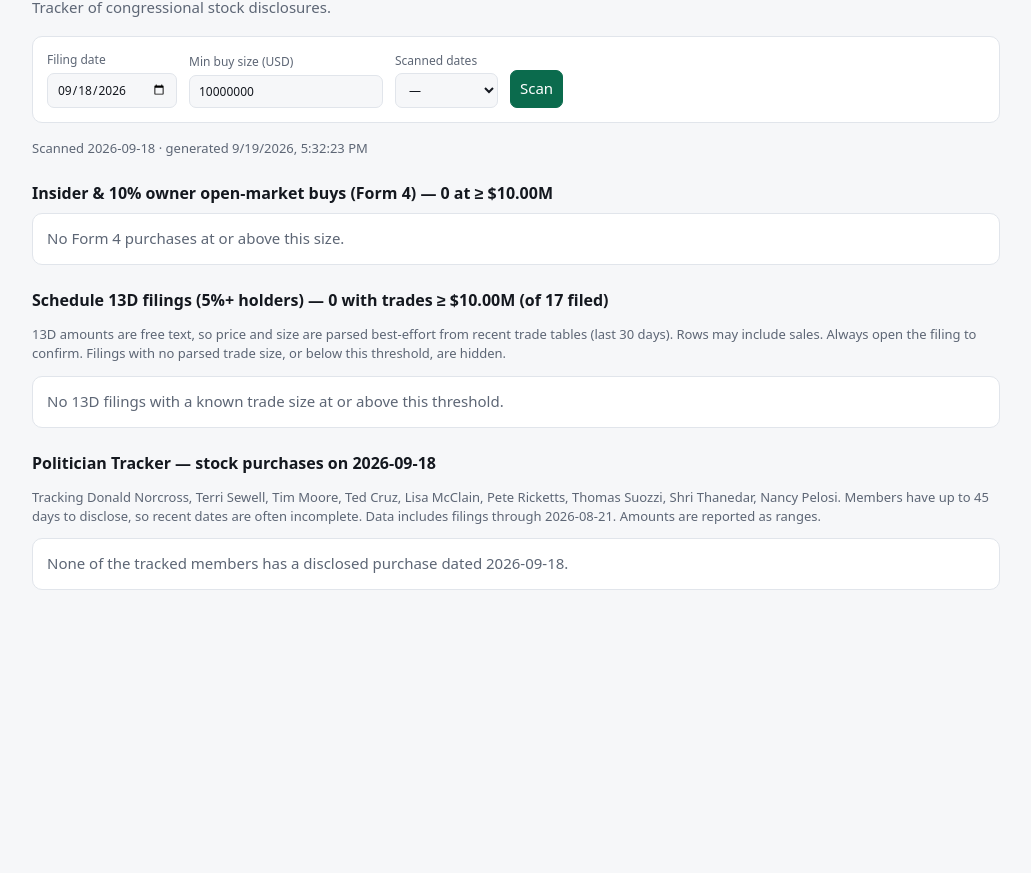
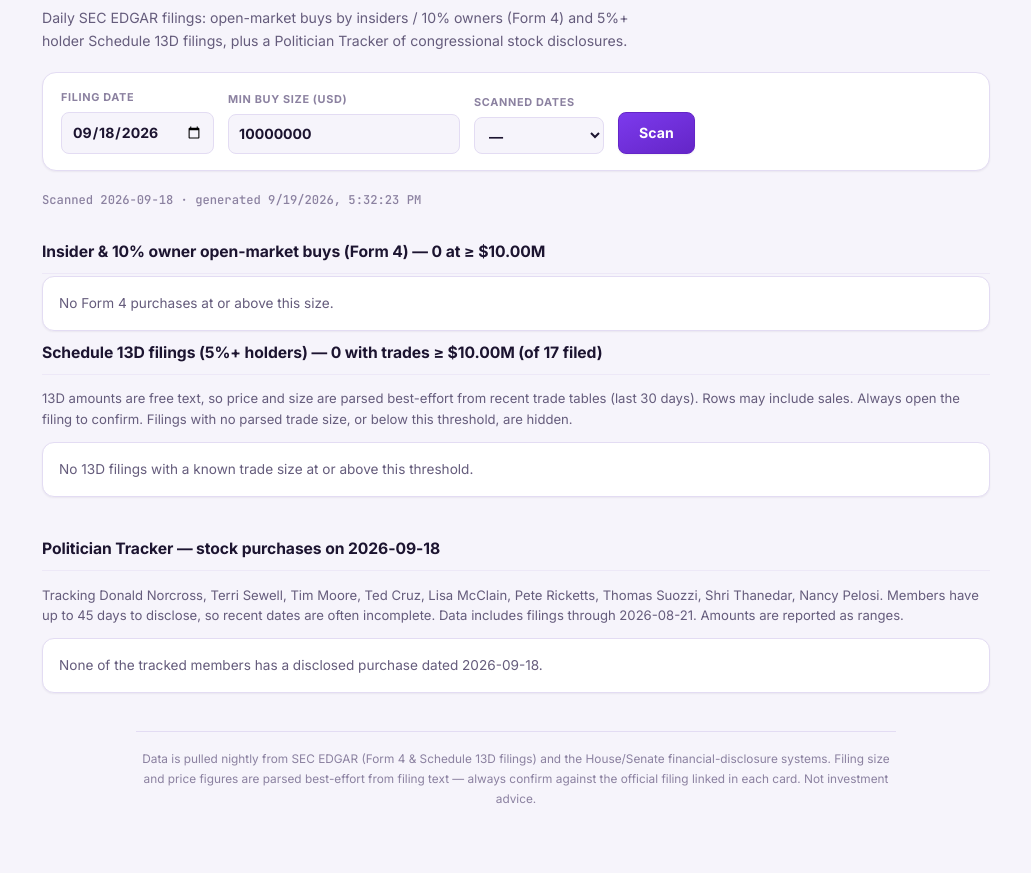
Before and after one commit to Reidkazzz/insider-buy-scanner, a website: page index.html in a window 1280 px wide. Shown: the part 81-954 px from the top of the page, without its empty margins (124-1155 px from the left). Before the commit the page ends 800 px from the top, so only its background shows below. Drawn offline with Linux system fonts and the light colour scheme.

Commit message:
Professionalize the UI with a purple theme
Updated styles and layout for impVisual redesign only: purple theme (Inter/JetBrains Mono fonts, refined cards/tags/stats, light+dark mode), branded header, and a data-source footer disclaimer. No changes to the data pipeline (scripts/, data/, workflows) or to any JS-referenced element IDs/classes.roved design and usability.

```diff
--- a/index.html
+++ b/index.html
@@ -4,31 +4,85 @@
 <meta charset="utf-8">
 <meta name="viewport" content="width=device-width, initial-scale=1">
 <title>Insider Buy Scanner</title>
+<link rel="preconnect" href="https://fonts.googleapis.com">
+<link rel="preconnect" href="https://fonts.gstatic.com" crossorigin>
+<link href="https://fonts.googleapis.com/css2?family=Inter:wght@400;500;600;700;800&family=JetBrains+Mono:wght@500;600;700&display=swap" rel="stylesheet">
 <style>
-:root{--bg:#f6f7f9;--card:#fff;--text:#14181f;--muted:#5d6675;--line:#e1e5eb;--accent:#0b6b4d;--warn:#a15c00}
-@media (prefers-color-scheme:dark){:root{--bg:#0f1319;--card:#171d26;--text:#e8ebf0;--muted:#98a2b3;--line:#283040;--accent:#3ecf9a;--warn:#f0b35a}}
-*{box-sizing:border-box}body{margin:0;background:var(--bg);color:var(--text);font:15px/1.45 system-ui,sans-serif}
-main{max-width:1000px;margin:0 auto;padding:20px 16px 60px}
-h1{font-size:22px;margin:0 0 4px}.sub{color:var(--muted);margin:0 0 18px}
-.controls{display:flex;flex-wrap:wrap;gap:12px;align-items:end;background:var(--card);border:1px solid var(--line);border-radius:10px;padding:14px;margin-bottom:16px}
-label{display:flex;flex-direction:column;font-size:12px;color:var(--muted);gap:4px}
-input,select,button{font:inherit;padding:7px 9px;border:1px solid var(--line);border-radius:7px;background:var(--bg);color:var(--text)}
-button{cursor:pointer;background:var(--accent);color:#fff;border-color:var(--accent)}
-h2{font-size:16px;margin:24px 0 8px}
-.card{background:var(--card);border:1px solid var(--line);border-radius:10px;padding:12px 14px;margin-bottom:10px}
-.row{display:flex;justify-content:space-between;gap:12px;flex-wrap:wrap}
-.big{font-size:18px;font-weight:650;color:var(--accent)}
-.tick{font-weight:700}.muted{color:var(--muted);font-size:13px}
-.tag{display:inline-block;font-size:11px;border:1px solid var(--line);border-radius:99px;padding:1px 8px;margin-right:4px;color:var(--muted)}
-.tag.hot{color:var(--accent);border-color:var(--accent)}.tag.warn{color:var(--warn);border-color:var(--warn)}
-.stats{display:flex;gap:18px;flex-wrap:wrap;margin-top:6px}.stats b{display:block;font-size:15px}
-blockquote{margin:8px 0 0;padding-left:10px;border-left:3px solid var(--line);color:var(--muted);font-size:13px}
-a{color:var(--accent)}.empty{color:var(--muted);padding:14px}
+:root{
+  --bg:#f6f4fb; --card:#ffffff; --line:#e3dcf3; --line-soft:#ede8f7;
+  --text:#1c1430; --muted:#655c7c; --muted-2:#8b81a0;
+  --accent:#7c3aed; --accent-dark:#6425c7; --accent-soft:#ede4fd;
+  --warn:#b5650a; --warn-soft:#faecd9;
+  --shadow-sm:0 1px 2px rgba(28,20,48,.06);
+  --shadow-md:0 14px 32px -18px rgba(28,20,48,.28);
+}
+@media (prefers-color-scheme:dark){
+  :root{
+    --bg:#130f1e; --card:#1c1730; --line:#31294a; --line-soft:#251f3b;
+    --text:#ece7f9; --muted:#a89bc9; --muted-2:#8577a3;
+    --accent:#a78bfa; --accent-dark:#8b5cf6; --accent-soft:#2c2247;
+    --warn:#f2b35c; --warn-soft:#3a2c17;
+    --shadow-sm:0 1px 2px rgba(0,0,0,.35);
+    --shadow-md:0 14px 32px -18px rgba(0,0,0,.6);
+  }
+}
+*{box-sizing:border-box}
+html{-webkit-font-smoothing:antialiased;}
+body{margin:0;background:var(--bg);color:var(--text);font:15px/1.55 'Inter',system-ui,-apple-system,sans-serif;}
+main{max-width:980px;margin:0 auto;padding:28px 16px 64px;display:flex;flex-direction:column;gap:20px;}
+
+.brand{display:flex;align-items:center;gap:12px;}
+.brand-mark{flex:0 0 auto;width:38px;height:38px;border-radius:10px;background:linear-gradient(155deg,var(--accent) 0%,var(--accent-dark) 100%);display:flex;align-items:center;justify-content:center;box-shadow:var(--shadow-sm);}
+.brand-mark svg{width:20px;height:20px;display:block;}
+h1{font-size:1.5rem;margin:0;font-weight:800;letter-spacing:-.01em;}
+.sub{color:var(--muted);margin:2px 0 0;font-size:.88rem;max-width:68ch;line-height:1.6;}
+
+.controls{display:flex;flex-wrap:wrap;gap:14px;align-items:end;background:var(--card);border:1px solid var(--line);border-radius:14px;padding:16px 18px;box-shadow:var(--shadow-sm);}
+label{display:flex;flex-direction:column;font-size:.68rem;text-transform:uppercase;letter-spacing:.06em;color:var(--muted-2);gap:6px;font-weight:700;}
+input,select{font:inherit;font-size:.88rem;padding:8px 10px;border:1px solid var(--line);border-radius:8px;background:var(--bg);color:var(--text);transition:border-color .15s,box-shadow .15s;}
+input:focus,select:focus{outline:none;border-color:var(--accent);box-shadow:0 0 0 3px var(--accent-soft);}
+button{font:inherit;font-weight:700;font-size:.88rem;padding:9px 20px;border-radius:8px;border:1px solid var(--accent-dark);background:linear-gradient(155deg,var(--accent) 0%,var(--accent-dark) 100%);color:#fff;cursor:pointer;box-shadow:var(--shadow-sm);transition:transform .12s ease,box-shadow .12s ease;}
+button:hover{box-shadow:var(--shadow-md);transform:translateY(-1px);}
+button:active{transform:translateY(0);}
+
+#meta{font-size:.76rem;color:var(--muted-2);font-family:'JetBrains Mono',ui-monospace,monospace;}
+
+h2{font-size:.98rem;margin:10px 0 2px;font-weight:700;letter-spacing:-.005em;padding-bottom:9px;border-bottom:1px solid var(--line-soft);}
+
+.card{background:var(--card);border:1px solid var(--line);border-radius:12px;padding:15px 18px;margin-bottom:10px;box-shadow:var(--shadow-sm);transition:box-shadow .15s ease,border-color .15s ease;}
+.card:hover{box-shadow:var(--shadow-md);border-color:var(--line-soft);}
+.row{display:flex;justify-content:space-between;gap:12px;flex-wrap:wrap;}
+.big{font-family:'JetBrains Mono',ui-monospace,monospace;font-size:1.15rem;font-weight:700;color:var(--accent-dark);}
+@media (prefers-color-scheme:dark){ .big{ color:var(--accent); } }
+.tick{font-weight:700;}
+.muted{color:var(--muted);font-size:.82rem;}
+
+.tag{display:inline-block;font-size:.66rem;font-weight:700;letter-spacing:.01em;border:1px solid var(--line);border-radius:999px;padding:2px 9px;margin-right:5px;color:var(--muted);}
+.tag.hot{color:var(--accent-dark);border-color:var(--accent);background:var(--accent-soft);}
+@media (prefers-color-scheme:dark){ .tag.hot{ color:var(--accent);} }
+.tag.warn{color:var(--warn);border-color:var(--warn);background:var(--warn-soft);}
+
+.stats{display:flex;gap:22px;flex-wrap:wrap;margin-top:10px;padding-top:10px;border-top:1px solid var(--line-soft);}
+.stats>div{display:flex;flex-direction:column;gap:2px;}
+.stats .muted{font-size:.66rem;text-transform:uppercase;letter-spacing:.06em;font-weight:700;color:var(--muted-2);}
+.stats b{display:block;font-size:.88rem;font-family:'JetBrains Mono',ui-monospace,monospace;font-weight:700;}
+
+blockquote{margin:10px 0 0;padding:8px 12px;border-left:3px solid var(--line);background:var(--line-soft);border-radius:0 8px 8px 0;color:var(--muted);font-size:.8rem;line-height:1.5;}
+a{color:var(--accent-dark);text-decoration:none;font-weight:600;}
+@media (prefers-color-scheme:dark){ a{ color:var(--accent);} }
+a:hover{text-decoration:underline;}
+.empty{color:var(--muted);padding:16px;font-size:.85rem;}
+
+footer{font-size:.74rem;color:var(--muted-2);text-align:center;padding-top:18px;margin-top:8px;border-top:1px solid var(--line);line-height:1.65;max-width:760px;margin-inline:auto;}
 </style>
 </head>
 <body>
 <main>
-<h1>Insider Buy Scanner</h1>
+
+<div class="brand">
+  <span class="brand-mark" aria-hidden="true"><svg viewBox="0 0 24 24" fill="none" xmlns="http://www.w3.org/2000/svg"><path d="M3 17L9 11L13 15L21 6" stroke="white" stroke-width="2.4" stroke-linecap="round" stroke-linejoin="round"/><path d="M21 6H15M21 6V12" stroke="white" stroke-width="2.4" stroke-linecap="round" stroke-linejoin="round"/></svg></span>
+  <h1>Insider Buy Scanner</h1>
+</div>
 <p class="sub">Daily SEC EDGAR filings: open-market buys by insiders / 10% owners (Form 4) and 5%+ holder Schedule 13D filings, plus a Politician Tracker of congressional stock disclosures.</p>
 
 <div class="controls">
@@ -40,6 +94,8 @@ a{color:var(--accent)}.empty{color:var(--muted);padding:14px}
 <div id="meta" class="muted"></div>
 <div id="out"></div>
 <div id="pol"></div>
+
+<footer>Data is pulled nightly from SEC EDGAR (Form 4 &amp; Schedule 13D filings) and the House/Senate financial-disclosure systems. Filing size and price figures are parsed best-effort from filing text — always confirm against the official filing linked in each card. Not investment advice.</footer>
 </main>
 <script>
 const $ = (id) => document.getElementById(id);
```
